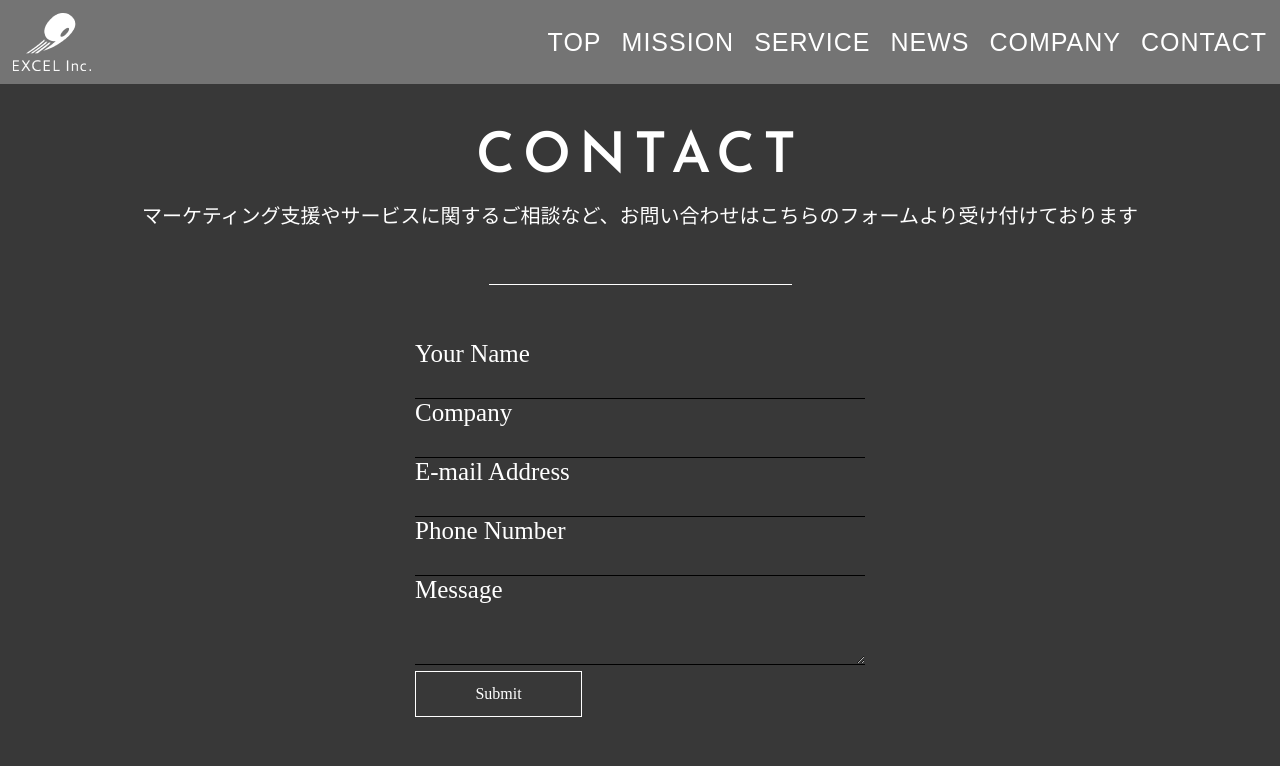
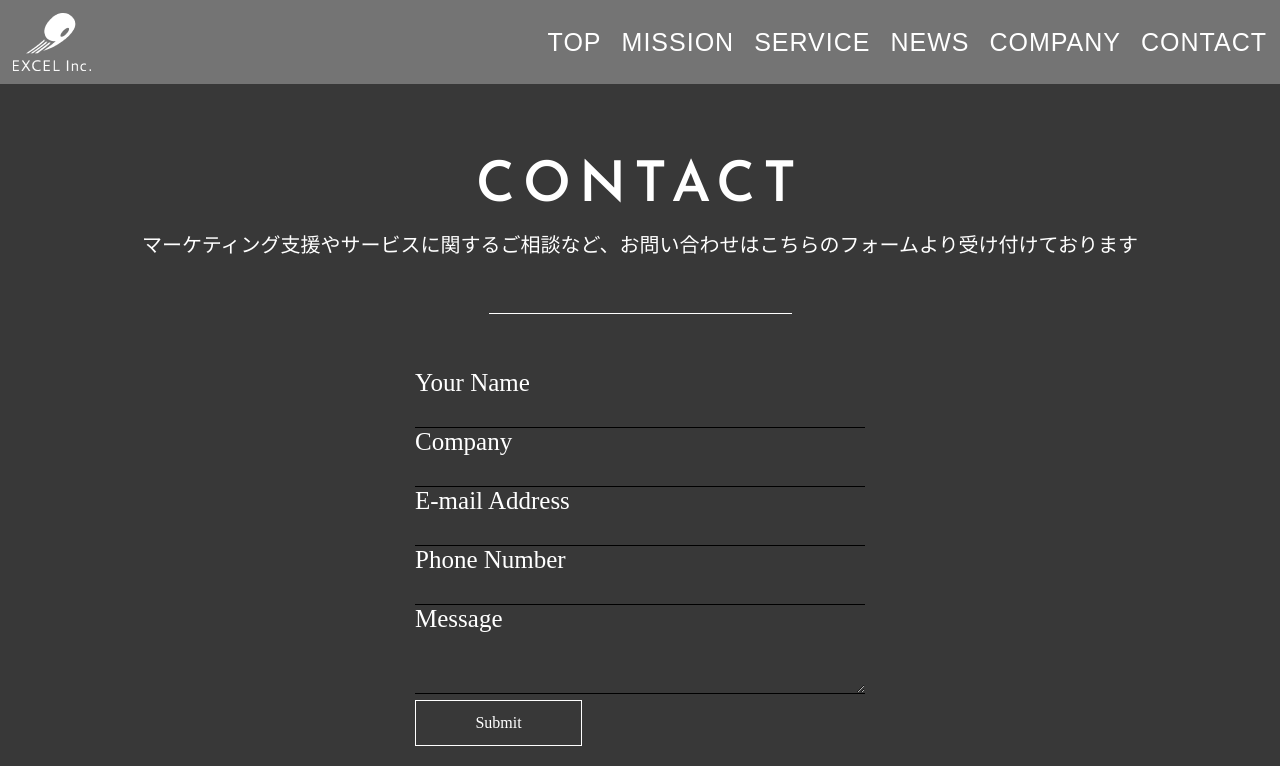
Before and after one commit to mitsu0428/excel-inc, a Next.js app: page /contact in a window 1280 px wide. Shown: the top 766 px of the page. Built offline with nearby package versions, Linux system fonts and the light colour scheme; a web font is replaced by a local one.

Commit message:
fix: contact pageのmargin-top

```diff
--- a/src/app/contact/page.tsx
+++ b/src/app/contact/page.tsx
@@ -120,12 +120,12 @@ const TitleH2_Contact = styled.h2`
   font-weight: 600;
   color: #fff;
   letter-spacing: 0.5rem; // 14pxから変更
-  margin-top: 2rem; // 83pxから変更
+  margin-top: 90px;
 
   @media (max-width: 768px) {
     font-size: 1.5rem; // 25pxに設定
     letter-spacing: 0.2rem; // スペーシング調整
-    margin-top: 1rem; // マージン調整
+    margin-top: 80px; // マージン調整
   }
 `;
 
```
